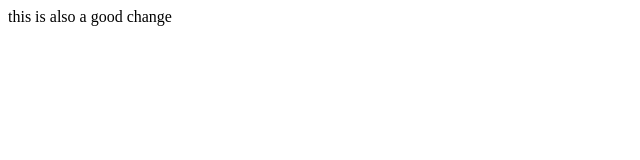
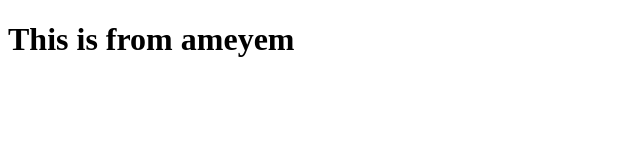
Before and after one commit to ameyem/gittut, a plain HTML site: page second.html in a window 1280 px wide. Shown: the whole page, without its empty margins (0-640 px from the left). Drawn offline with Linux system fonts and the light colour scheme.

Commit message:
Update second.html

```diff
--- a/second.html
+++ b/second.html
@@ -7,6 +7,6 @@
     <title>Document</title>
 </head>
 <body>
-    this is also a good change
+    <h1> This is from ameyem </h1>
 </body>
 </html>
```
